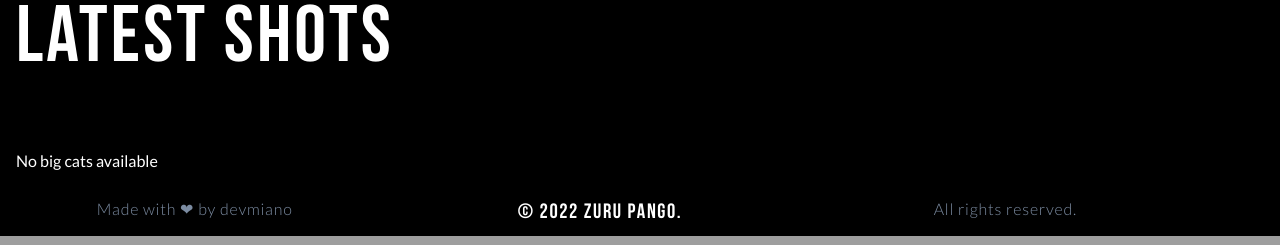
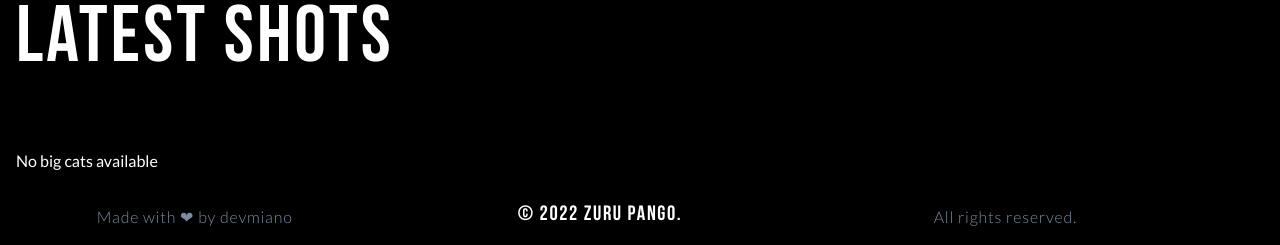
Before and after one commit to devmiano/zurupango, a Django app: page / in a window 1280 px wide. Shown: the part 883-1128 px from the top of the page. Run offline with Django 4.2, Linux system fonts and the light colour scheme; data that the repository does not hold is empty; some libraries are stand-ins or nearby versions.

Commit message:
minor styling changes

```diff
--- a/den/static/den/css/global.css
+++ b/den/static/den/css/global.css
@@ -102,19 +102,32 @@
   font-weight: 400;
   font-family: "Lato", sans-serif;
   letter-spacing: 0.05rem;
+  padding: 1rem;
   color: #7c8ca2;
   font-weight: 300;
-  padding: 0.5rem;
   text-align: center;
+}
+
+@media screen and (min-width: 0px) and (max-width: 768px) {
+  #app #main #footer .text {
+    padding: 0.5rem 1rem;
+  }
 }
 
 #app #main #footer .copy {
   color: #ffffff;
+  padding: 1rem;
+  line-height: 1;
   font-size: 1.3rem;
   font-family: "BebasNeue Bold", cursive;
   letter-spacing: 0.1rem;
-  padding: 0.5rem;
   text-align: center;
+}
+
+@media screen and (min-width: 0px) and (max-width: 768px) {
+  #app #main #footer .copy {
+    padding: 0.5rem 1rem;
+  }
 }
 
 #app #sidebar {
@@ -200,6 +213,7 @@
   padding: 0.4rem 0.8rem;
   background: transparent;
   border: 2px solid #000000;
+  text-transform: uppercase;
   font-size: 0.8rem;
 }
 
@@ -236,6 +250,12 @@
   text-transform: uppercase;
   font-weight: 300;
   font-size: 0.8rem;
+}
+
+#app #sidebar:hover .search .submit:hover {
+  color: #000000;
+  background: #ffffff;
+  border: 2px solid #000000;
 }
 
 #app #sidebar:hover .links {
@@ -684,6 +704,11 @@ input:-webkit-autofill:focus {
   text-align: center;
 }
 
+#cta .share:hover {
+  color: #000000;
+  background: #ffffff;
+}
+
 #cta .close {
   color: #ffffff;
   outline: none;
@@ -696,6 +721,11 @@ input:-webkit-autofill:focus {
   text-transform: uppercase;
   border: 2px solid #ffffff;
   text-align: center;
+}
+
+#cta .close:hover {
+  color: #000000;
+  background: #ffffff;
 }
 
 @font-face {
@@ -932,6 +962,7 @@ input:-webkit-autofill:focus {
 @media screen and (min-width: 0px) and (max-width: 768px) {
   #detail .shot {
     width: 100%;
+    height: 100%;
   }
 }
 
@@ -1040,6 +1071,11 @@ input:-webkit-autofill:focus {
   text-align: center;
 }
 
+#detail-cta .share:hover {
+  color: #000000;
+  background: #ffffff;
+}
+
 #detail-cta .close {
   color: #ffffff;
   outline: none;
@@ -1052,6 +1088,11 @@ input:-webkit-autofill:focus {
   text-transform: uppercase;
   border: 2px solid #ffffff;
   text-align: center;
+}
+
+#detail-cta .close:hover {
+  color: #000000;
+  background: #ffffff;
 }
 
 #detail-cta .date {
--- a/den/static/den/sass/partials/_base.scss
+++ b/den/static/den/sass/partials/_base.scss
@@ -40,17 +40,27 @@
 
 			.text {
 				@include text;
+				padding: 1rem;
 				color: $ash-500;
 				font-weight: 300;
-				padding: 0.5rem;
 				text-align: center;
+
+				@include for-tab {
+					padding: 0.5rem 1rem;
+				}
 			}
+
 			.copy {
 				color: $white;
+				padding: 1rem;
+				line-height: 1;
 				font-size: 1.3rem;
 				@include brandtext;
-				padding: 0.5rem;
 				text-align: center;
+
+				@include for-tab {
+					padding: 0.5rem 1rem;
+				}
 			}
 		}
 	}
--- a/den/static/den/sass/partials/_detail.scss
+++ b/den/static/den/sass/partials/_detail.scss
@@ -18,6 +18,7 @@
 
 		@include for-tab {
 			width: 100%;
+			height: 100%;
 		}
 
 		.image {
--- a/den/static/den/sass/partials/_mixins.scss
+++ b/den/static/den/sass/partials/_mixins.scss
@@ -96,6 +96,7 @@
 	padding: 0.4rem 0.8rem;
 	background: transparent;
 	border: 2px solid $black;
+	text-transform: uppercase;
 
 	&::placeholder {
 		color: $black;
@@ -125,6 +126,12 @@
 	letter-spacing: 0.1rem;
 	padding: 0.4rem 0.8rem;
 	text-transform: uppercase;
+
+	&:hover {
+		color: $black;
+		background: $white;
+		border: 2px solid $black;
+	}
 }
 @mixin btn-alt {
 	color: $white;
@@ -137,6 +144,11 @@
 	background: transparent;
 	text-transform: uppercase;
 	border: 2px solid $white;
+
+	&:hover {
+		color: $black;
+		background: $white;
+	}
 }
 
 @mixin image {
```
Lines whose indentation alone changed are shown as unchanged.
